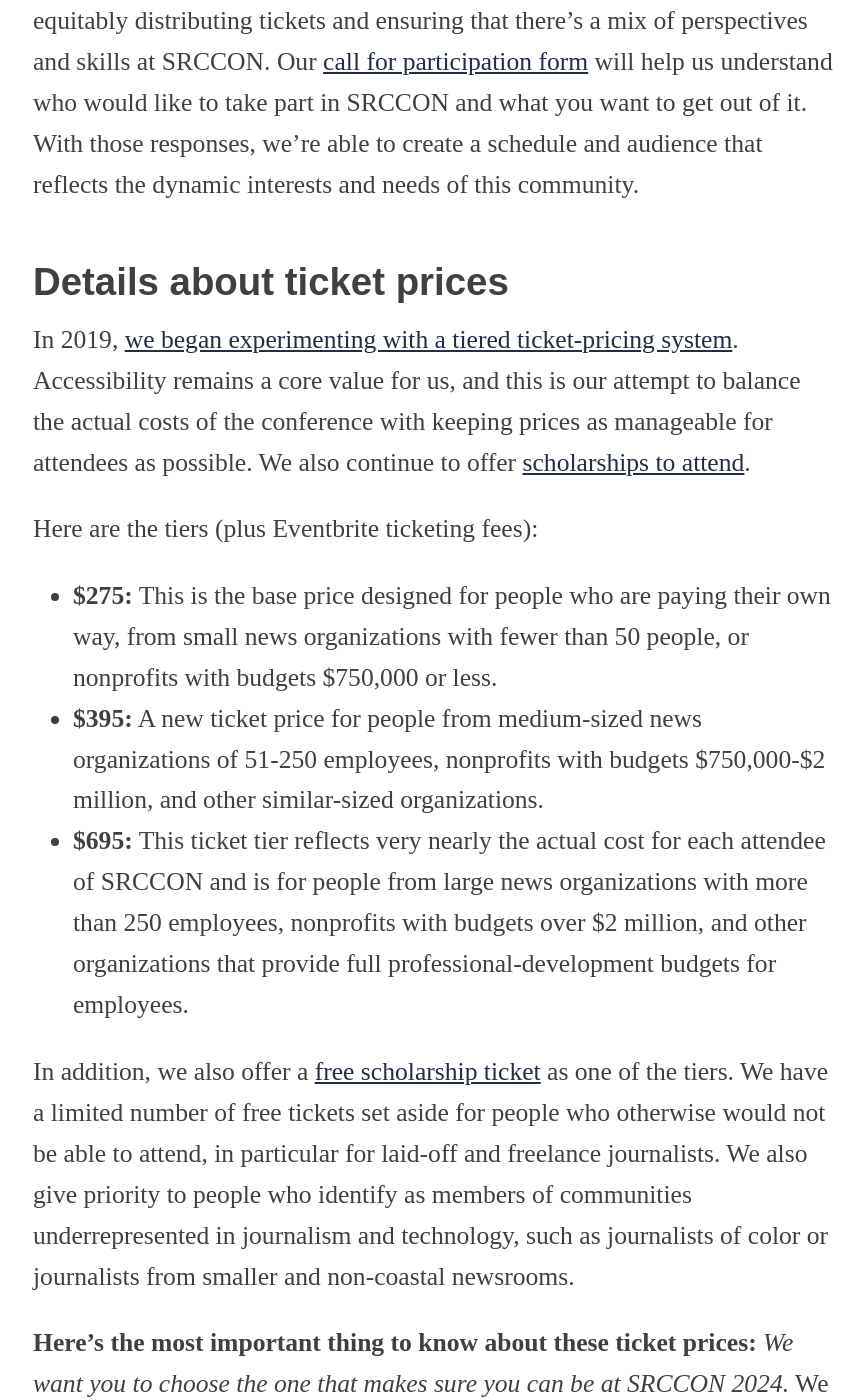
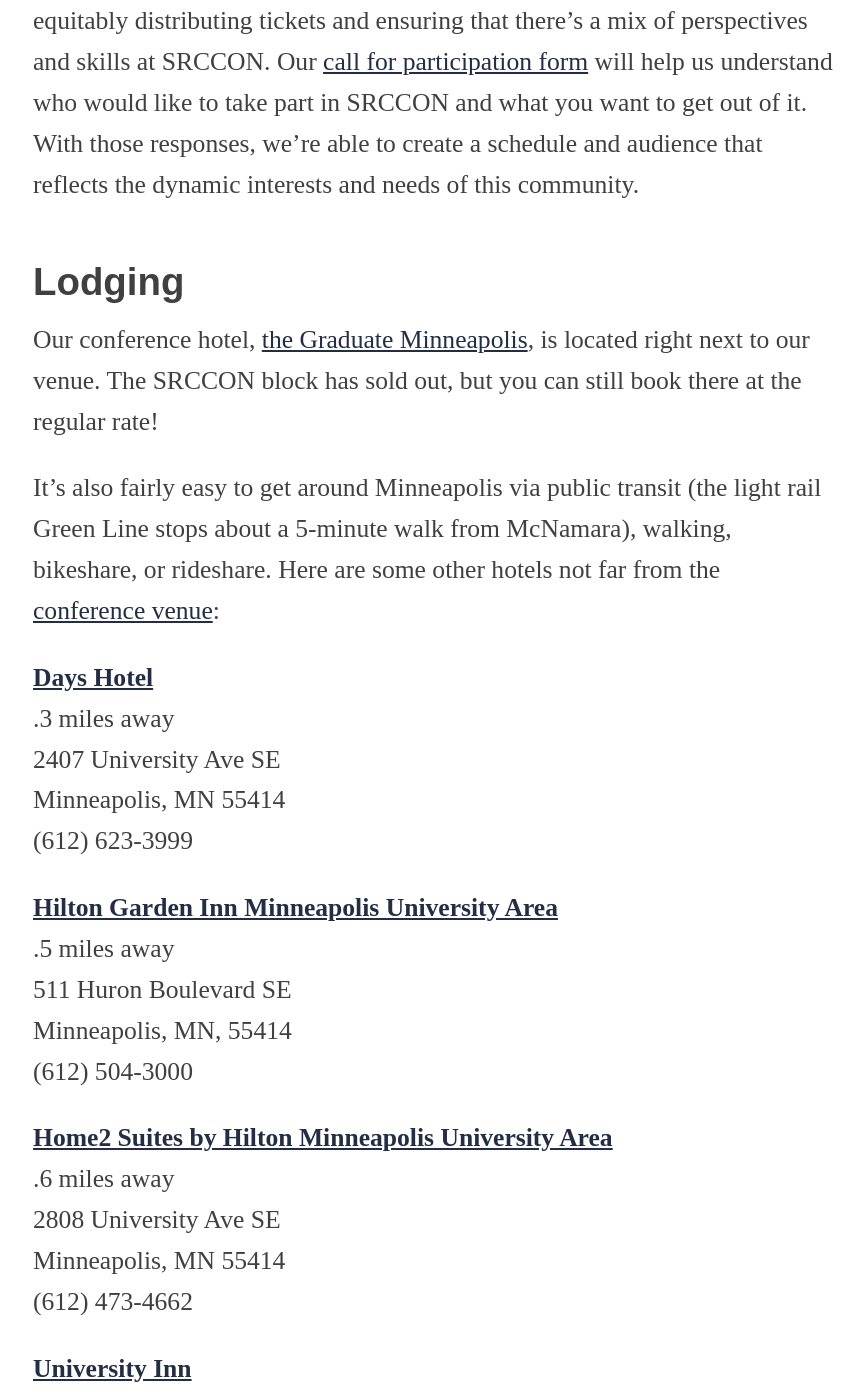
Before and after one commit to OpenNews/srccon-2024, a Jekyll site: the page built from attendees.md, in a window 1280 px wide and 1400 px high, scrolled down 1437 px. Shown: the whole window, without its empty margins (207-1071 px from the left). Built offline with Jekyll 4.4.1, drawn with Linux system fonts in a browser that asks for light colours; some web fonts are replaced; some of the changed text lies outside the part shown.

Commit message:
update hotel info after conference block sold out

```diff
--- a/attendees.md
+++ b/attendees.md
@@ -13,6 +13,56 @@
 We keep the size of SRCCON intentionally rather small at 300 people, and we've experimented with different ways to allocate tickets. We've landed on this approach—one single form to gather session ideas, applications to attend, and scholarship requests—as the easiest experience for potential attendees and a streamlined process for us as organizers, too.
 
 The small conference size means that we have to be intentional about equitably distributing tickets and ensuring that there's a mix of perspectives and skills at SRCCON. Our [call for participation form](/participation/form/) will help us understand who would like to take part in SRCCON and what you want to get out of it. With those responses, we're able to create a schedule and audience that reflects the dynamic interests and needs of this community.
+
+<span id="lodging"></span>
+
+## Lodging
+
+Our conference hotel, [the Graduate Minneapolis](https://www.graduatehotels.com/minneapolis/), is located right next to our venue. The SRCCON block has sold out, but you can still book there at the regular rate!
+
+It's also fairly easy to get around Minneapolis via public transit (the light rail Green Line stops about a 5-minute walk from McNamara), walking, bikeshare, or rideshare. Here are some other hotels not far from the [conference venue](https://maps.app.goo.gl/Di78fdxszyKgr9qw9):
+
+**[Days Hotel](https://maps.app.goo.gl/igXJNQTMzQBX2LsG7)**
+.3 miles away
+2407 University Ave SE
+Minneapolis, MN 55414
+(612) 623-3999
+
+**[Hilton Garden Inn Minneapolis University Area](https://maps.app.goo.gl/qU4rLtudeU5gjucs7)**
+.5 miles away
+511 Huron Boulevard SE
+Minneapolis, MN, 55414
+(612) 504-3000
+
+**[Home2 Suites by Hilton Minneapolis University Area](https://maps.app.goo.gl/Nvzkzin8Ey7ewVnZ9)**
+.6 miles away
+2808 University Ave SE
+Minneapolis, MN 55414
+(612) 473-4662
+
+**[University Inn](https://maps.app.goo.gl/oigXiY4miHWnBKQaA)**
+1 mile away
+925 4th Street SE
+Minneapolis, MN 55414
+(612) 746-1300
+
+**[Courtyard Minneapolis Downtown](https://maps.app.goo.gl/jDwsfLhfmKEnkzGj6)**
+1.5 miles away
+1500 S Washington Ave
+Minneapolis, MN 55454
+612-333-4646
+
+**[Sonder at East End](https://maps.app.goo.gl/f6rkuguZUvnAqZbA9)**
+2.5 miles away
+240 Chicago Ave
+Minneapolis, MN 55415
+(617) 300-0956
+
+**[Aloft Minneapolis Hotel](https://maps.app.goo.gl/7LcFnRN6ZdHCc6rEA)**
+3 miles away
+900 Washington Avenue South
+Minneapolis, MN 55415
+(612) 455-8400
 
 <span id="tickets"></span>
 
```
Also changed, not shown: homepage.md (+4 -4 lines).
